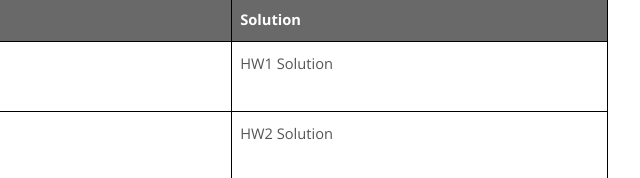
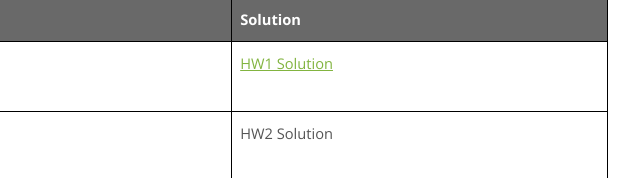
Before and after one commit to math189sp19/math189su19, a plain HTML site: page resources.html in a window 1280 px wide. Shown: the part 470-648 px from the top of the page, 640-1280 px from the left. Drawn offline with nearby package versions, Linux system fonts and the light colour scheme.

Commit message:
link solution on the website

```diff
--- a/resources.html
+++ b/resources.html
@@ -101,12 +101,19 @@
 										</a>
 
 									</td>
+
 									<td>
 										<a href="homework/hw1/hw1_starter_file.zip">
 										HW1 Files
 										</a>
 									</td>
-									<td>HW1 Solution</td>
+
+									<td>
+										<a href="homework/hw1/hw1_sol.zip">
+											HW1 Solution
+										</a>
+									</td>
+
 								</tr>
 
 										<tr>
```
